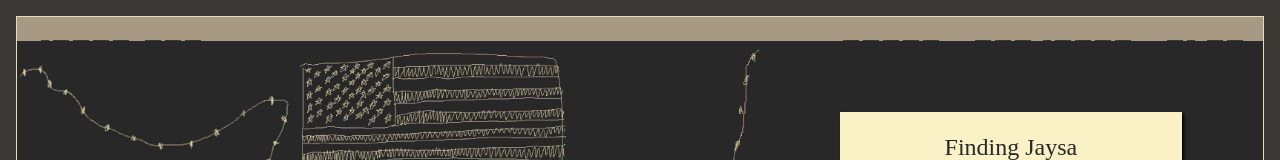
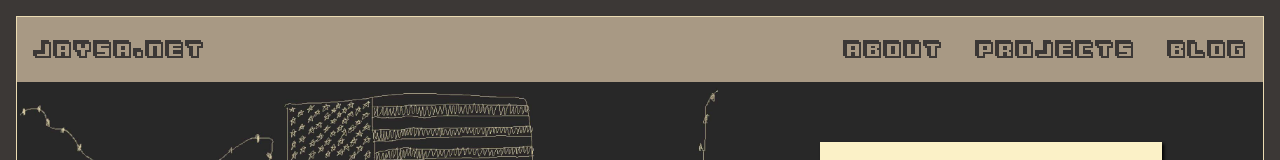
Before and after one commit to jaysa68/jaysa.net-web, a Next.js app in the folder jaysa.net/: page / in a window 1280 px wide. Shown: the top 160 px of the page. Built offline with nearby package versions, Linux system fonts and the light colour scheme; a web font is replaced by a local one.

Commit message:
scroll bar fix correctly

```diff
--- a/jaysa.net/src/app/styles/Header.module.css
+++ b/jaysa.net/src/app/styles/Header.module.css
@@ -31,8 +31,6 @@
   justify-content: space-between;
   background-color: var(--gray);
   color: var(--bg-color);
-  overflow-x: hidden;
-  overflow-y: hidden;
 }
 
 @media (max-width: 674px) {
--- a/jaysa.net/src/app/styles/global.css
+++ b/jaysa.net/src/app/styles/global.css
@@ -91,7 +91,6 @@ body {
   display: flex;
   flex-direction: column;
   margin: 16px;
-  overflow: scroll;
   height: calc(100vh - 34px);
 }
 
```
